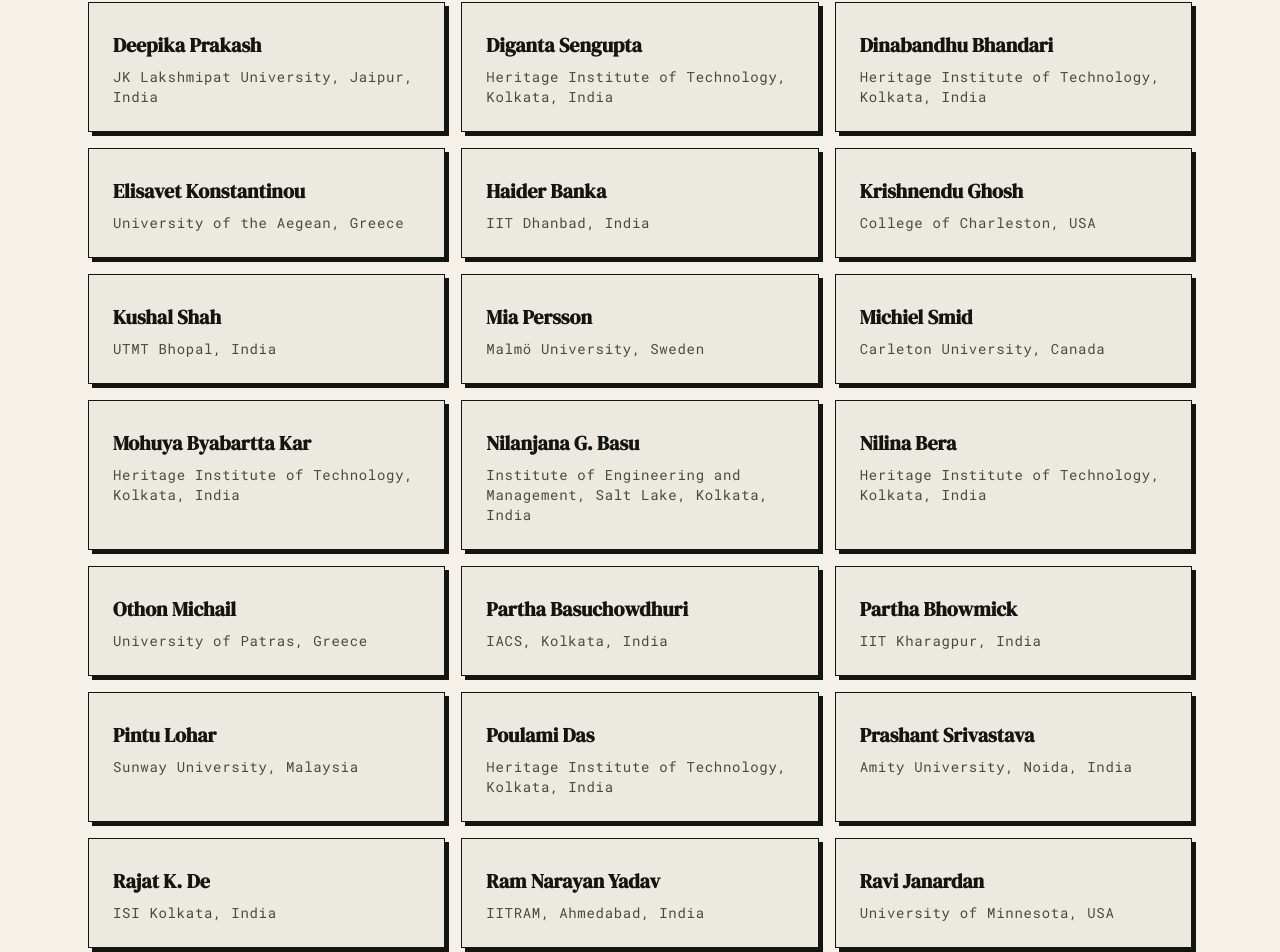
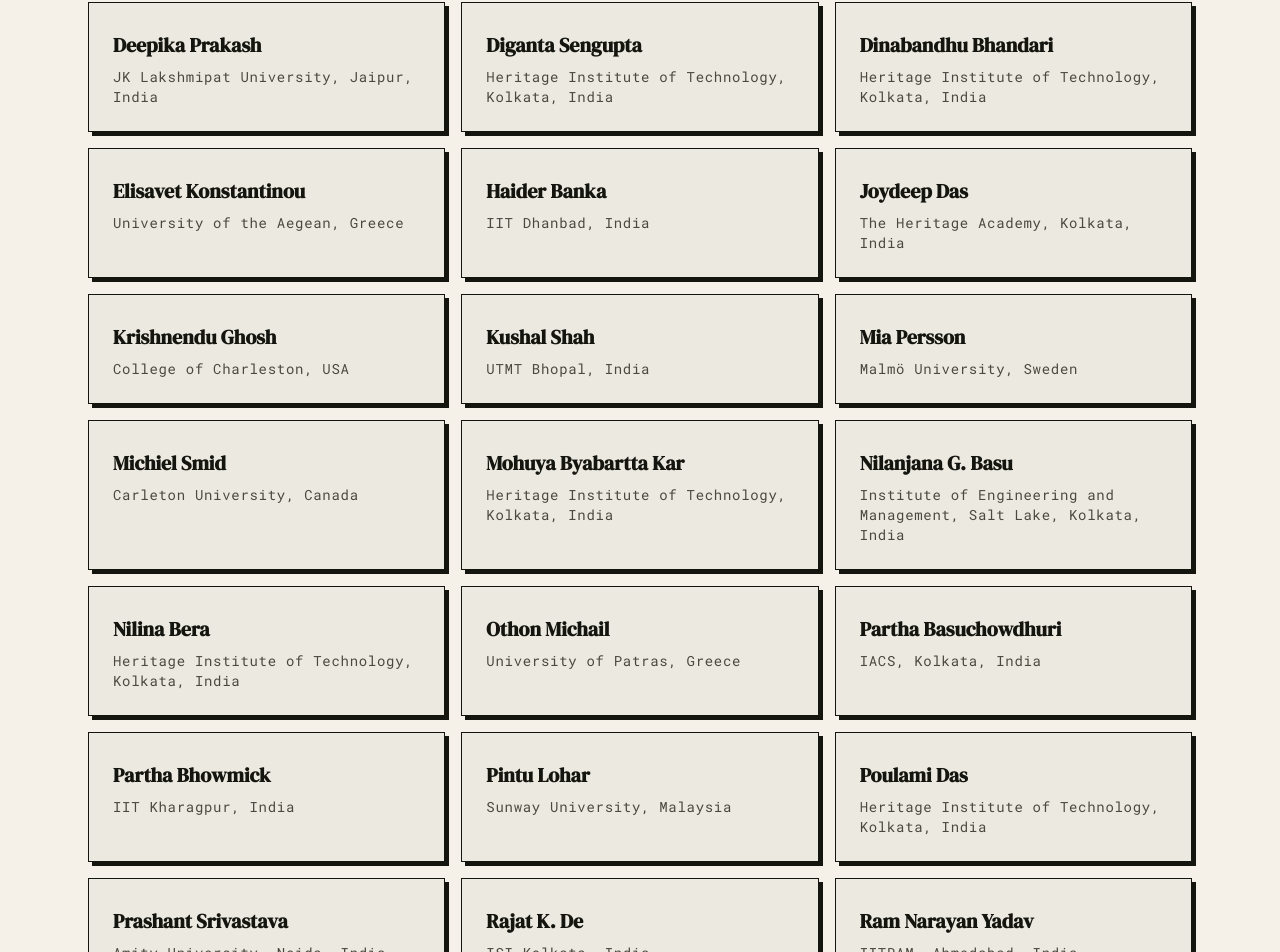
Before and after one commit to ICAA-Hitk-Tech/ICAA, a Next.js app: page /2027/program_committee in a window 1280 px wide. Shown: the part 1578-2530 px from the top of the page. Built offline with nearby package versions, Linux system fonts and the light colour scheme; no server answers; a web font is replaced by a local one.

Commit message:
prog comm

```diff
--- a/constants/2027/programComm.ts
+++ b/constants/2027/programComm.ts
@@ -97,6 +97,10 @@
   {
     name: "Haider Banka",
     institution: "IIT Dhanbad, India",
+  },
+  {
+    name: "Joydeep Das",
+    institution: "The Heritage Academy, Kolkata, India",
   },
   {
     name: "Krishnendu Ghosh",
```
